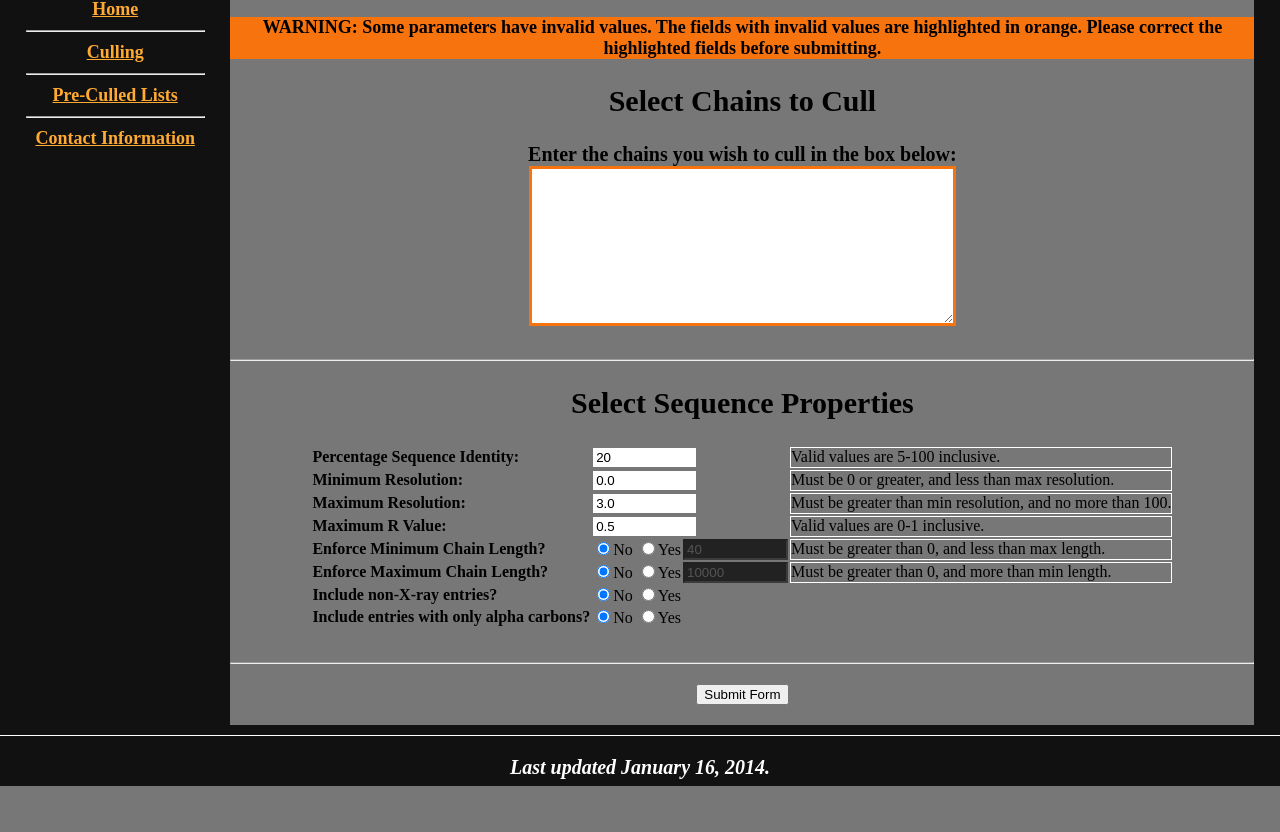
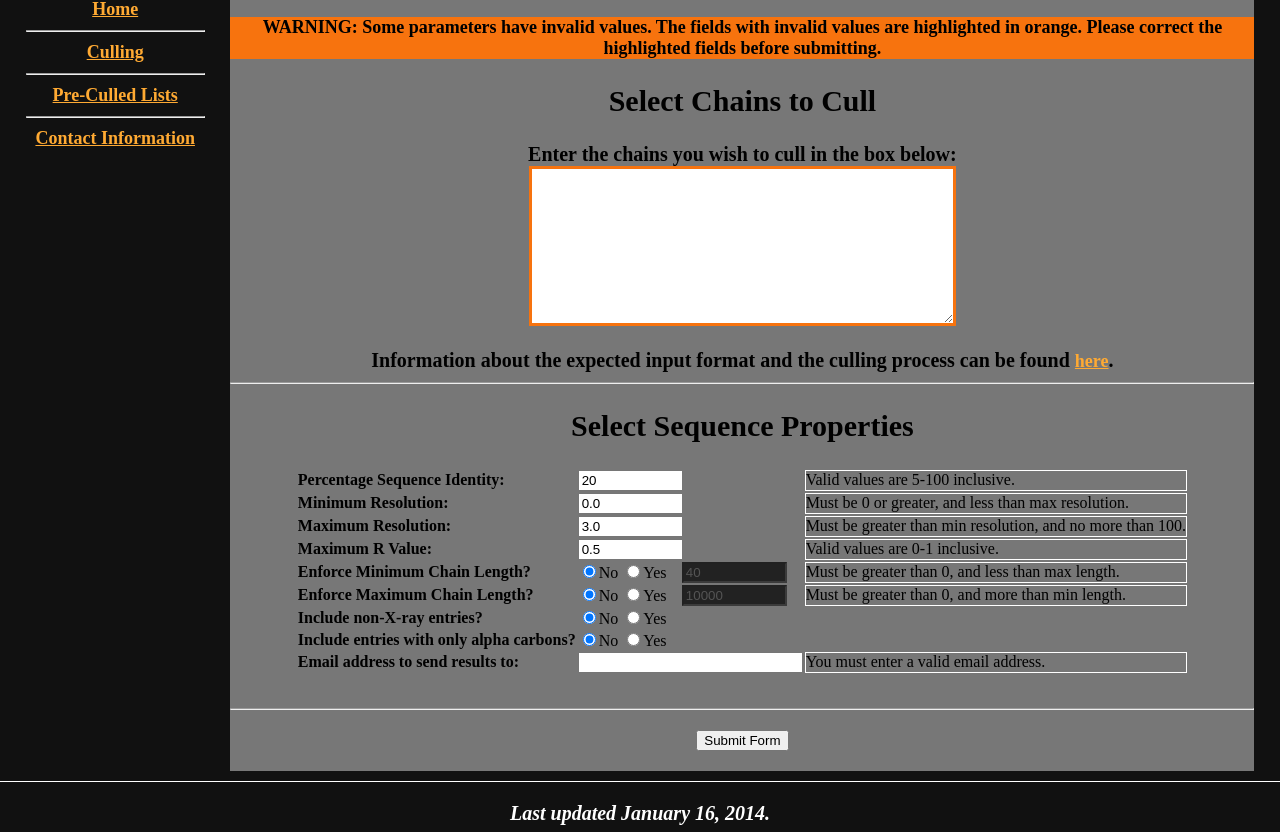
Before and after one commit to SimonCB765/LeafGAE, a Flask app: page /culling in a window 1280 px wide. Shown: the part 34-866 px from the top of the page. Before the commit the page ends 820 px from the top, so only its background shows below. Run offline with Flask 2, Linux system fonts and the light colour scheme.

Commit message:
Added email fieldand updated js input validation

```diff
--- a/static/scripts/culling.js
+++ b/static/scripts/culling.js
@@ -1,10 +1,11 @@
 function validateForm(form)
 {
     var invalidChains = false;
-    var textInChainsBox = (form.pastedInfo.value.trim()).length != 0;
-    if (!textInChainsBox)
+    var textInChainsBox = form.pastedInfo.value.trim();
+    if (textInChainsBox.length === 0 || ((textInChainsBox.match(/\n/g) || []).length === 0))
     {
-        // The input is invalid if no text is present in the chain input text box.
+        // The input is invalid if no text is present in the chain input text box, or if there is not at least one new line character
+		// (as this ensures a minimum of two chains).
         var invalidChains = true;
         document.getElementById('noInputsWarning').style.background = '#F7730E';
         document.getElementById('noInputsWarning').style.display = 'inherit';
@@ -20,9 +21,22 @@ function validateForm(form)
     var invalidLength = invalidLengthCheck(form.minLen, form.enforceMinLengthYes.checked, document.getElementById('minLengthInfo'),
                                            form.maxLen, form.enforceMaxLengthYes.checked, document.getElementById('maxLengthInfo'),
                                            0);
-    if (invalidChains || invalidSeqIden || invalidRes || invalidRVal || invalidLength)
+	var emailAddress = form.email.value.trim();
+	var invalidEmail = (emailAddress.length === 0);  // Invalid if there is no text.
+	invalidEmail = invalidEmail || ((emailAddress.match(/@/g) || []).length !== 1);  // Invalid if there is not exactly one @ (the || [] prevents returning null when there is no @).
+	if (invalidEmail)
+	{
+		// There was no email address supplied.
+		document.getElementById('emailInfo').style.background = '#F7730E';
+    }
+    else
     {
-        alert("WARNING Some parameters have invalid values. The fields with invalid values are highlighted in orange. Please correct the highlighted fields before submitting.");
+		document.getElementById('emailInfo').style.background = 'inherit';
+	}
+
+    if (invalidChains || invalidSeqIden || invalidRes || invalidRVal || invalidLength || invalidEmail)
+    {
+        alert('WARNING Some parameters have invalid values. The fields with invalid values are highlighted in orange. Please correct the highlighted fields before submitting.');
         if (invalidChains)
         {
             // If the chains input is invalid, then scroll to the top.
@@ -30,6 +44,23 @@ function validateForm(form)
         }
         return false;
     }
+	else
+	{
+		// Check that chains are all valid chains.
+		var invalidChainID = false;
+		var individualChains = textInChainsBox.split('\n');
+		for (var i = 0; i < individualChains.length; i++)
+		{
+			var potentialChain = individualChains[i].trim();
+			if (! potentialChain.match(/^[0-9][A-Za-z0-9]{4}/g))
+			{
+				// A chain must start with a number, and then be a string of 4 numbers or characters.
+				alert('Chain ' + potentialChain + ' is not a valid chain identifier.');
+				window.scrollTo(0,0);
+				return false;
+			}
+		}
+	}
     return true;
 }
 
--- a/templates/culling.html
+++ b/templates/culling.html
@@ -38,10 +38,10 @@
 				</div>
 				<br><br><br>
 				<div id="noInputsWarning" style="float: right; width: 24%; border: #FFFFFF 1px solid; font-size: 17px; display: none;">
-					No chains have been entered.
+					You must enter at least two valid chain identifiers.
 				</div>
 				<div style="clear: both;">
-					<br><hr>
+					<br>Information about the expected input format and the culling process can be found <b><a href="{{ url_for('help') }}#PDBSubsetCulling">here</a></b>.<hr>
 				</div>
 				<h2 align="center">Select Sequence Properties</h2>
 				<table align='center' border="0" cellpadding="0">
@@ -129,6 +129,17 @@
 							{% endif %}
 						</td>
 					</tr>
+					<tr>
+						<td><b>Email address to send results to:</b></td>
+						<td colspan="2">
+							{% if emailProvided %}
+								<input type="text" id="email" name="email" value={{ email }} size="25"/>
+							{% else %}
+								<input type="text" id="email" name="email" size="25"/>
+							{% endif %}
+						</td>
+						<td id="emailInfo" style="color:#000000; border: #FFFFFF 1px solid;">You must enter a valid email address.</td>
+					</tr>
 				</table>
 				<br><hr>
 				<p align="center">
```
